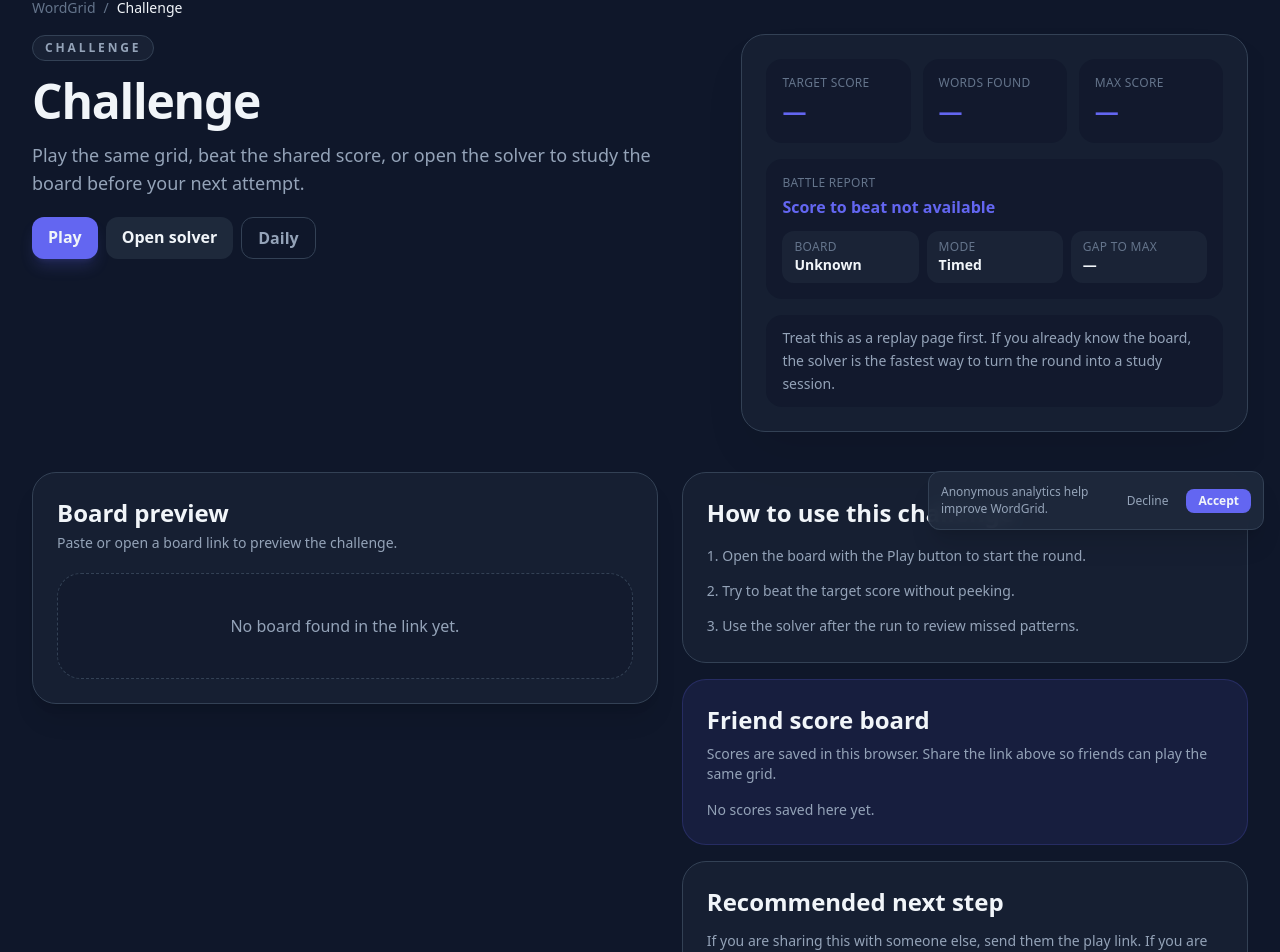
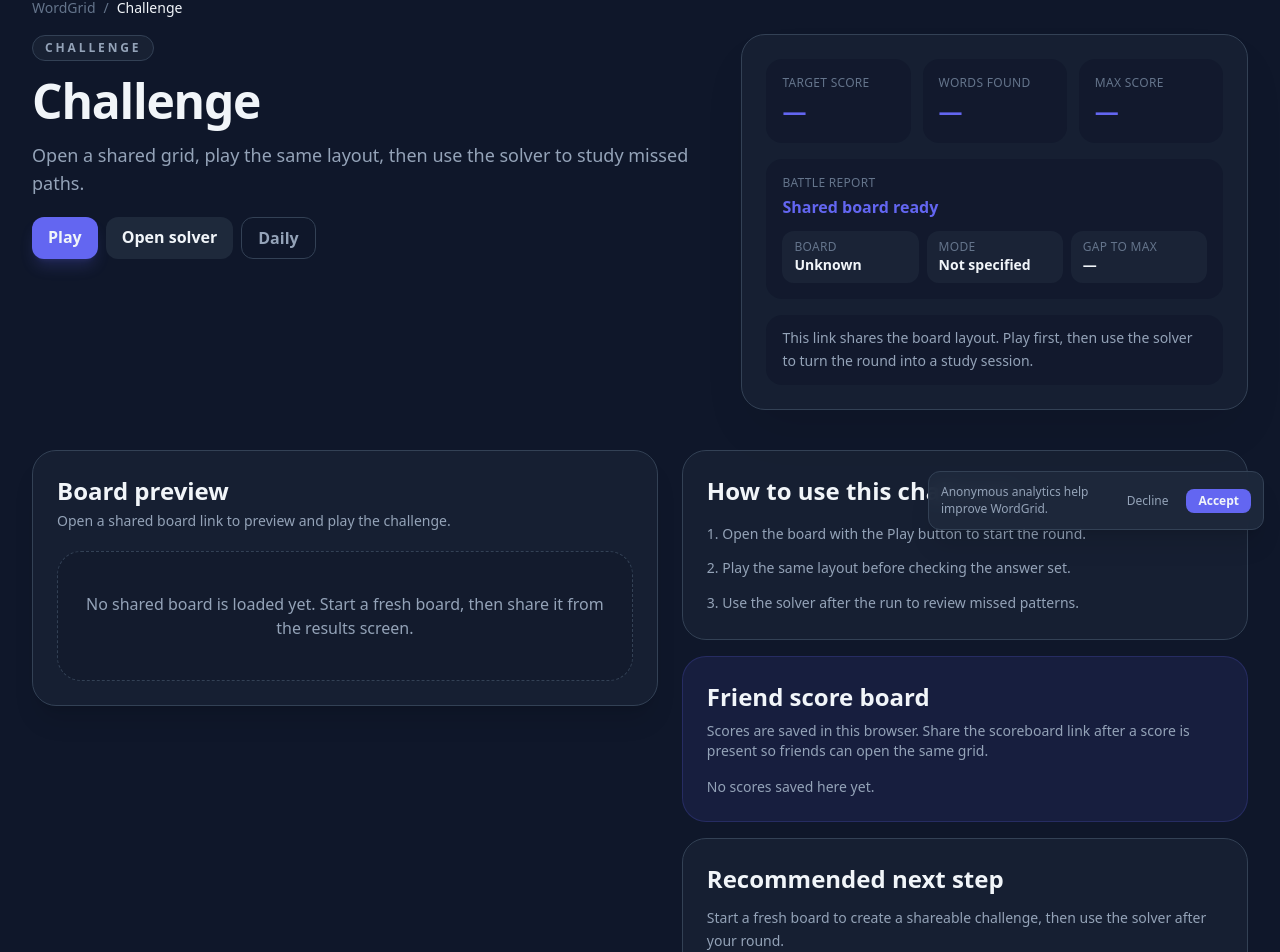
Before and after one commit to aieasygames-alt/wordgrid, a Next.js app: page /challenge in a window 1280 px wide. Shown: the part 254-1206 px from the top of the page. Built offline with nearby package versions, Linux system fonts and the light colour scheme.

Commit message:
fix: clarify shared challenge workflows

```diff
--- a/src/app/challenge/ChallengeClient.tsx
+++ b/src/app/challenge/ChallengeClient.tsx
@@ -106,6 +106,7 @@
   const remainingToMax =
     meta.score !== null && meta.max !== null ? Math.max(0, meta.max - meta.score) : null;
   const sessionLabel = formatSession(meta.session);
+  const hasTargetScore = meta.score !== null;
   const saveLocalScore = () => {
     if (!grid || meta.score === null) return;
     const playerName = name.trim() || "You";
@@ -145,12 +146,7 @@
   };
 
   return (
-    <main className="min-h-screen px-4 py-8 sm:py-12 overflow-hidden">
-      <div className="absolute inset-0 -z-10 overflow-hidden pointer-events-none">
-        <div className="absolute left-[-6rem] top-10 h-64 w-64 rounded-full bg-indigo-500/10 blur-3xl" />
-        <div className="absolute right-[-4rem] top-24 h-72 w-72 rounded-full bg-cyan-500/10 blur-3xl" />
-      </div>
-
+    <main className="min-h-screen px-4 py-8 sm:py-12">
       <article className="mx-auto max-w-7xl">
         <header className="mb-8 sm:mb-10">
           <nav className="text-sm text-text-dim flex items-center gap-2 mb-4">
@@ -171,8 +167,9 @@
                 Challenge
               </h1>
               <p className="mt-4 max-w-2xl text-base sm:text-lg text-text-muted leading-relaxed">
-                Play the same grid, beat the shared score, or open the solver to
-                study the board before your next attempt.
+                {hasTargetScore
+                  ? "Play the same grid, try to beat the shared score, then open the solver to study missed paths."
+                  : "Open a shared grid, play the same layout, then use the solver to study missed paths."}
               </p>
 
               <div className="mt-5 flex flex-wrap gap-2">
@@ -201,7 +198,7 @@
                     <div className="mt-1 font-semibold text-primary">
                       {meta.score !== null
                         ? `Score to beat: ${meta.score}`
-                        : "Score to beat not available"}
+                        : "Shared board ready"}
                     </div>
                   </div>
                   {completionRate !== null && (
@@ -226,7 +223,7 @@
                   </div>
                   <div className="rounded-xl bg-surface/70 px-3 py-2">
                     <div className="text-xs uppercase tracking-wide text-text-dim">Mode</div>
-                    <div className="font-semibold text-text">{sessionLabel || "Timed"}</div>
+                    <div className="font-semibold text-text">{sessionLabel || "Not specified"}</div>
                   </div>
                   <div className="rounded-xl bg-surface/70 px-3 py-2">
                     <div className="text-xs uppercase tracking-wide text-text-dim">Gap to max</div>
@@ -242,9 +239,9 @@
                 </div>
               )}
               <div className="mt-4 rounded-2xl bg-bg/60 px-4 py-3 text-sm text-text-muted leading-relaxed">
-                Treat this as a replay page first. If you already know the
-                board, the solver is the fastest way to turn the round into a
-                study session.
+                {hasTargetScore
+                  ? "Try the target score before checking the answer set. The solver is there for a focused review after your run."
+                  : "This link shares the board layout. Play first, then use the solver to turn the round into a study session."}
               </div>
             </div>
           </div>
@@ -254,7 +251,7 @@
           <div className="rounded-3xl border border-border bg-surface/50 p-5 sm:p-6 shadow-xl shadow-black/10 lg:sticky lg:top-8">
             <h2 className="text-2xl font-bold">Board preview</h2>
             <p className="mt-1 text-sm text-text-muted">
-              {grid ? "This is the exact board your friend shared." : "Paste or open a board link to preview the challenge."}
+              {grid ? "This is the exact board from the shared link." : "Open a shared board link to preview and play the challenge."}
             </p>
 
             <div className="mt-5">
@@ -262,7 +259,7 @@
                 <BoardPreview grid={grid} />
               ) : (
                 <div className="rounded-3xl border border-dashed border-border bg-bg/40 px-6 py-10 text-center text-text-muted">
-                  No board found in the link yet.
+                  No shared board is loaded yet. Start a fresh board, then share it from the results screen.
                 </div>
               )}
             </div>
@@ -273,14 +270,14 @@
               <h2 className="text-2xl font-bold">How to use this challenge</h2>
               <ul className="mt-4 space-y-3 text-sm text-text-muted leading-relaxed">
                 <li>1. Open the board with the Play button to start the round.</li>
-                <li>2. Try to beat the target score without peeking.</li>
+                <li>2. {hasTargetScore ? "Try to beat the target score without peeking." : "Play the same layout before checking the answer set."}</li>
                 <li>3. Use the solver after the run to review missed patterns.</li>
               </ul>
             </div>
 
             <div className="rounded-3xl border border-primary/20 bg-primary/10 p-5 sm:p-6">
               <h2 className="text-2xl font-bold">Friend score board</h2>
-              <p className="mt-2 text-sm text-text-muted">Scores are saved in this browser. Share the link above so friends can play the same grid.</p>
+              <p className="mt-2 text-sm text-text-muted">Scores are saved in this browser. Share the scoreboard link after a score is present so friends can open the same grid.</p>
               {meta.score !== null && (
                 <div className="mt-4 flex flex-col gap-2 sm:flex-row">
                   <input value={name} onChange={(event) => setName(event.target.value)} maxLength={24} placeholder="Your name" aria-label="Your challenge name" className="min-w-0 flex-1 rounded-xl border border-border bg-bg/70 px-3 py-2 text-sm outline-none focus:border-primary" />
@@ -305,9 +302,9 @@
             <div className="rounded-3xl border border-border bg-surface/50 p-5 sm:p-6">
               <h2 className="text-2xl font-bold">Recommended next step</h2>
               <p className="mt-3 text-sm text-text-muted leading-relaxed">
-                If you are sharing this with someone else, send them the play
-                link. If you are using it yourself, start with the board
-                preview and then jump into the solver once you finish.
+                {grid
+                  ? "Send the play link to share this exact layout. Start with the board, then jump into the solver once you finish."
+                  : "Start a fresh board to create a shareable challenge, then use the solver after your round."}
               </p>
               <div className="mt-4 flex flex-wrap gap-2">
                 <Link href={playHref} onClick={() => trackEvent("challenge_start", { board_size: boardSize })} className="px-4 py-2 rounded-xl bg-primary hover:bg-primary-hover transition font-semibold shadow-lg shadow-primary/20">
--- a/src/app/challenge/page.tsx
+++ b/src/app/challenge/page.tsx
@@ -6,21 +6,34 @@
 const BASE_URL = "https://wordgrid.games";
 
 export const metadata: Metadata = {
-  title: "Play WordGrid With Friends — Share and Beat the Same Grid",
+  title: "Share a WordGrid Board - Play the Same Grid",
   description:
-    "Play WordGrid with friends online. Share the same board, compare scores across devices, and review missed words after the challenge.",
+    "Share a WordGrid board with friends, play the same grid on any device, compare a shared target when included, and review missed words after the round.",
   alternates: { canonical: "/challenge" },
   openGraph: {
-    title: "WordGrid Challenge — Share and Beat the Same Grid",
+    title: "Share a WordGrid Board - Play the Same Grid",
     description:
-      "Open the shared board, beat the score, and review it with the solver after the run.",
+      "Open a shared board, play the same grid, and review it with the solver after the run.",
     url: `${BASE_URL}/challenge`,
   },
 };
 
 export default function Page() {
+  const schema = {
+    "@context": "https://schema.org",
+    "@type": "VideoGame",
+    name: "WordGrid Shared Board Challenge",
+    url: `${BASE_URL}/challenge`,
+    description:
+      "A free browser word-grid challenge where players can open the same shared board and review it with a solver.",
+    applicationCategory: "Game",
+    operatingSystem: "Web browser",
+    isAccessibleForFree: true,
+  };
+
   return (
     <main className="min-h-screen px-4 py-8 sm:py-12">
+      <script type="application/ld+json" dangerouslySetInnerHTML={{ __html: JSON.stringify(schema) }} />
       <div className="mx-auto max-w-7xl">
         <GuideActionBar
           primary={{ href: "/play", label: "Play a fresh board", detail: "Start a new WordGrid round." }}
--- a/src/app/daily/archive/[date]/page.tsx
+++ b/src/app/daily/archive/[date]/page.tsx
@@ -60,6 +60,7 @@
     date: entry.date,
   });
   const challengePath = buildBoardUrl("/challenge", entry.grid, {
+    score: entry.totalPossibleScore,
     mode: "daily",
     date: entry.date,
     max: entry.totalPossibleScore,
```
Also changed, not shown: scripts/verify-word-list.mjs (+16 -0 lines).
